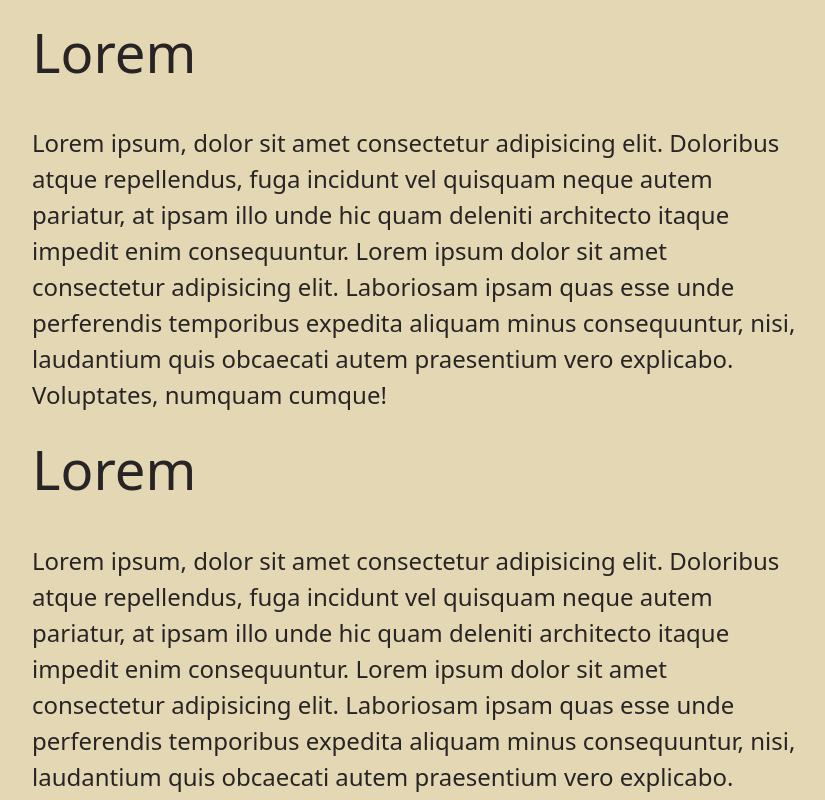
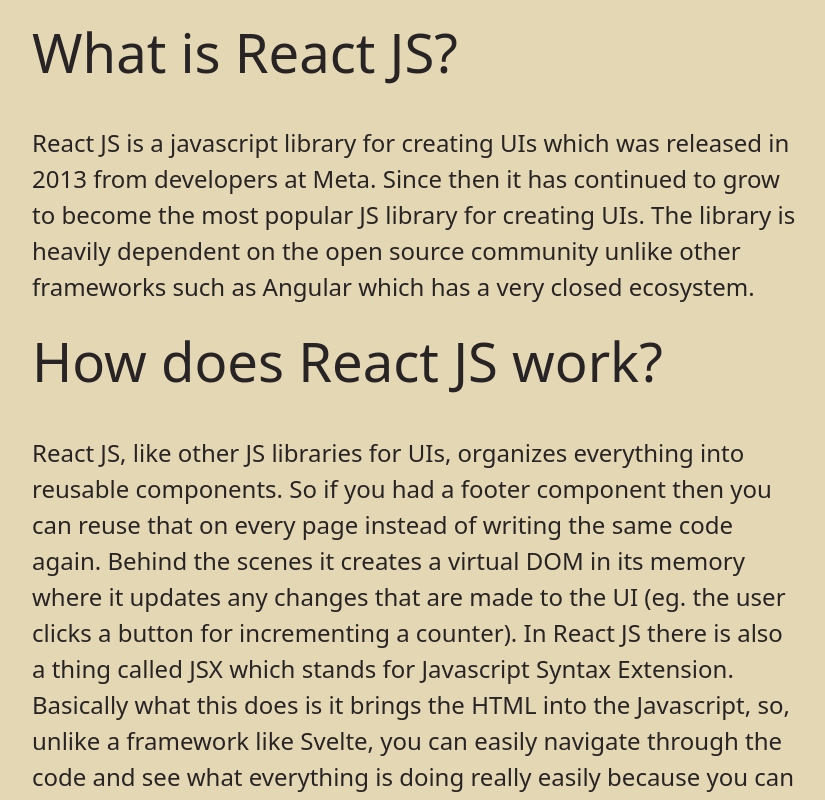
Before and after one commit to Github11200/Blog, a React (Vite) app in the folder client/: page /posts/ReactJSPost in a window 1280 px wide. Shown: the part 1320-2120 px from the top of the page, without its empty margins (224-1049 px from the left). Built offline with nearby package versions, Linux system fonts and the light colour scheme.

Commit message:
Updated the data in the posts.

```diff
--- a/client/src/assets/Homepage/PostBox.jsx
+++ b/client/src/assets/Homepage/PostBox.jsx
@@ -11,7 +11,7 @@
                     <img
                         src={imageSrc}
                         alt="The react js logo with a black background"
-                        className="w-full rounded-t-3xl"
+                        className="w-full rounded-t-3xl h-[24rem]"
                     />
                 </figure>
                 <div className="card-body">
--- a/client/src/assets/PostData.jsx
+++ b/client/src/assets/PostData.jsx
@@ -3,7 +3,7 @@
     {
         title: "React JS, the Revolutionary UI Library",
         id: "ReactJSPost",
-        date: "February 7, 2023",
+        date: "September 19, 2023",
         author: "Jinay Patel",
         profilePicture:
             "https://th.bing.com/th/id/R.fbf52f6fbf2e60204197dde48dc48d17?rik=wkdcHzjbejBxuA&pid=ImgRaw&r=0",
@@ -15,40 +15,60 @@
             "https://th.bing.com/th/id/OIP.HLxLvGJV-6r8ZR8AK4F9KAHaEO?pid=ImgDet&rs=1",
         content: [
             {
-                sectionTitle: "Lorem",
-                sectionContent: `Lorem ipsum, dolor sit amet consectetur adipisicing
-                                elit. Doloribus atque repellendus, fuga incidunt vel
-                                quisquam neque autem pariatur, at ipsam illo unde hic
-                                quam deleniti architecto itaque impedit enim
-                                consequuntur. Lorem ipsum dolor sit amet consectetur
-                                adipisicing elit. Laboriosam ipsam quas esse unde
-                                perferendis temporibus expedita aliquam minus
-                                consequuntur, nisi, laudantium quis obcaecati autem
-                                praesentium vero explicabo. Voluptates, numquam cumque!`,
+                sectionTitle: "What is React JS?",
+                sectionContent:
+                    "React JS is a javascript library for creating UIs which was released in 2013 from developers at Meta. Since then it has continued to grow to become the most popular JS library for creating UIs. The library is heavily dependent on the open source community unlike other frameworks such as Angular which has a very closed ecosystem.",
             },
             {
-                sectionTitle: "Lorem",
-                sectionContent: `Lorem ipsum, dolor sit amet consectetur adipisicing
-                                elit. Doloribus atque repellendus, fuga incidunt vel
-                                quisquam neque autem pariatur, at ipsam illo unde hic
-                                quam deleniti architecto itaque impedit enim
-                                consequuntur. Lorem ipsum dolor sit amet consectetur
-                                adipisicing elit. Laboriosam ipsam quas esse unde
-                                perferendis temporibus expedita aliquam minus
-                                consequuntur, nisi, laudantium quis obcaecati autem
-                                praesentium vero explicabo. Voluptates, numquam cumque!`,
+                sectionTitle: "How does React JS work?",
+                sectionContent:
+                    "React JS, like other JS libraries for UIs, organizes everything into reusable components. So if you had a footer component then you can reuse that on every page instead of writing the same code again. Behind the scenes it creates a virtual DOM in its memory where it updates any changes that are made to the UI (eg. the user clicks a button for incrementing a counter). In React JS there is also a thing called JSX which stands for Javascript Syntax Extension. Basically what this does is it brings the HTML into the Javascript, so, unlike a framework like Svelte, you can easily navigate through the code and see what everything is doing really easily because you can directly insert variables or expressions into the HTML using curly braces. Plus, whenever this data changes (eg. the value of a counter), React will automatically update the UI to reflect those changes.",
             },
             {
-                sectionTitle: "Lorem",
-                sectionContent: `Lorem ipsum, dolor sit amet consectetur adipisicing
-                                elit. Doloribus atque repellendus, fuga incidunt vel
-                                quisquam neque autem pariatur, at ipsam illo unde hic
-                                quam deleniti architecto itaque impedit enim
-                                consequuntur. Lorem ipsum dolor sit amet consectetur
-                                adipisicing elit. Laboriosam ipsam quas esse unde
-                                perferendis temporibus expedita aliquam minus
-                                consequuntur, nisi, laudantium quis obcaecati autem
-                                praesentium vero explicabo. Voluptates, numquam cumque!`,
+                sectionTitle: "Why is React JS the most popular JS framework?",
+                sectionContent:
+                    "Now that you’ve seen a few features you may have the question about why React JS is so popular, especially when other frameworks like Angular were released even earlier. Personally, I think it’s the entire ecosystem of tools around it that make it so popular, and unlike other frameworks like Angular, it doesn’t have a closed ecosystem of tools. This means if you did want to switch to a newer framework such as Solid JS or Svelte (which are actually fairly faster) you won’t find the same ecosystem of tools because they haven’t been around for that long and aren’t as popular.",
+            },
+            {
+                sectionTitle: "Conclusion",
+                sectionContent:
+                    "I hope that you now have a better understanding of React, some of its features and why it is such a popular and great framework to use. Ultimately, the decision of which framework you want to use is up to personal preference and it also may depend on the project requirements. Some people may like how Svelte brings the Javascript into the HTML or they might like all of the tools that Angular offers. But overall React JS has completely changed how the web is designed with all of its tools and its amazing open source community.",
+            },
+        ],
+    },
+    {
+        title: "Are CSS and Bootstrap Dead?",
+        id: "CSSAndBootstrap",
+        date: "September 20, 2023",
+        author: "Jinay Patel",
+        profilePicture:
+            "https://th.bing.com/th/id/R.fbf52f6fbf2e60204197dde48dc48d17?rik=wkdcHzjbejBxuA&pid=ImgRaw&r=0",
+        imageSrc:
+            "https://th.bing.com/th/id/R.bb905ea51e306d4fd56252cffcbc39b1?rik=AaSB2Oy0GcTqkA&riu=http%3a%2f%2fsmartaddons.s3.amazonaws.com%2fimages%2fblog%2fJoomla%2fyt-shortcode%2fcss3-boostrap.jpg&ehk=Ms6AFyLSoO8xedBDuPwrCOy80UdVU8%2bjIZvYOWJ43Is%3d&risl=&pid=ImgRaw&r=0",
+        summary:
+            "Lorem, ipsum dolor sit amet consectetur adipisicing elit. Expedita, nam esse ratione est dolorem odio soluta sint qui, illo reprehenderit inventore, distinctio tempore? Numquam fuga dignissimos quae alias, voluptas tenetur.",
+        bannerImage:
+            "https://th.bing.com/th/id/R.bb905ea51e306d4fd56252cffcbc39b1?rik=AaSB2Oy0GcTqkA&riu=http%3a%2f%2fsmartaddons.s3.amazonaws.com%2fimages%2fblog%2fJoomla%2fyt-shortcode%2fcss3-boostrap.jpg&ehk=Ms6AFyLSoO8xedBDuPwrCOy80UdVU8%2bjIZvYOWJ43Is%3d&risl=&pid=ImgRaw&r=0",
+        content: [
+            {
+                sectionTitle: "Introduction",
+                sectionContent:
+                    "For years, CSS and Bootstrap have defined how we design websites. With Bootstrap offering a suite of tools built on top of CSS to make styling websites much easier. But now there is a new CSS framework called Tailwind CSS which tries to make writing CSS even easier.",
+            },
+            {
+                sectionTitle: "What is Tailwind CSS?",
+                sectionContent:
+                    "Tailwind CSS is a CSS framework that allows you to write css directly into your HTML without ever having to create a CSS file. It does this by having a set of predefined classes with styles, and then once you apply certain classes it will style the page in that way. Tailwind CSS is a very flexible framework and unlike Bootstrap it does not follow a generic pattern on all websites (and this can make websites look very similar to each other). Tailwind CSS also has a lot of component libraries, one of the most popular being Daisy UI. These component libraries basically reduce the amount of class names you have to write. For example, if you are creating a button then instead of writing a lot of class names for it you can just type in btn as a class name and then add in a few more class names if you want to customize it even more. This helps make Tailwind CSS a very flexible framework and one that makes things like prototyping styles on a page much easier to do.",
+            },
+            {
+                sectionTitle: "What are some drawbacks of Tailwind CSS?",
+                sectionContent:
+                    "While Tailwind CSS does help streamline the process of styling UIs, it does make your HTML look very bloated sometimes. This is a fairly big reason for why many people may choose to avoid Tailwind CSS, but again, there are component libraries that aim to solve this problem. Tailwind CSS also has a bit of a steep learning curve and requires you to have a solid understanding of CSS because all its doing is just using HTML classes instead of making you write the actual CSS, and this means you need to know how CSS works before you can use Tailwind.",
+            },
+            {
+                sectionTitle: "Are CSS and Bootstrap Dead?",
+                sectionContent:
+                    "CSS and Bootstrap may not be dead yet because there are still people that just like writing normal CSS or like using something like SASS which is a superset of CSS. Bootstrap is not going anywhere soon because many big companies such as Spotify, Mastercard, Lyft, Udemy, and many others use it. This popularity will definitely make it a strong competitor to other frameworks. Tailwind CSS has been gaining a lot of popularity though, and is used by companies like Githb, Netflix, and Starbucks but definitely has its own limitations. Personally, I absolutely enjoy using Tailwind CSS in all of my projects (this website was built using Tailwind and Daisy UI) because of its simplicity and how straightforward it is.",
             },
         ],
     },
--- a/client/src/assets/Posts/ReactJSPost.jsx
+++ b/client/src/assets/Posts/ReactJSPost.jsx
@@ -1,5 +1,5 @@
 import Posts from "../PostData";
-import { useContext } from "react";
+import { useContext, useEffect } from "react";
 import { Link } from "react-router-dom";
 import { ThemeContext } from "../../App";
 
@@ -8,6 +8,10 @@
 export const ReactJSPost = ({ postIndex }) => {
     const targetPost = Posts[postIndex];
     const theme = useContext(ThemeContext);
+
+    useEffect(() => {
+        window.scroll(0, 0);
+    }, []);
 
     // Get the post that you want to display and display all of the information
     return (
```
